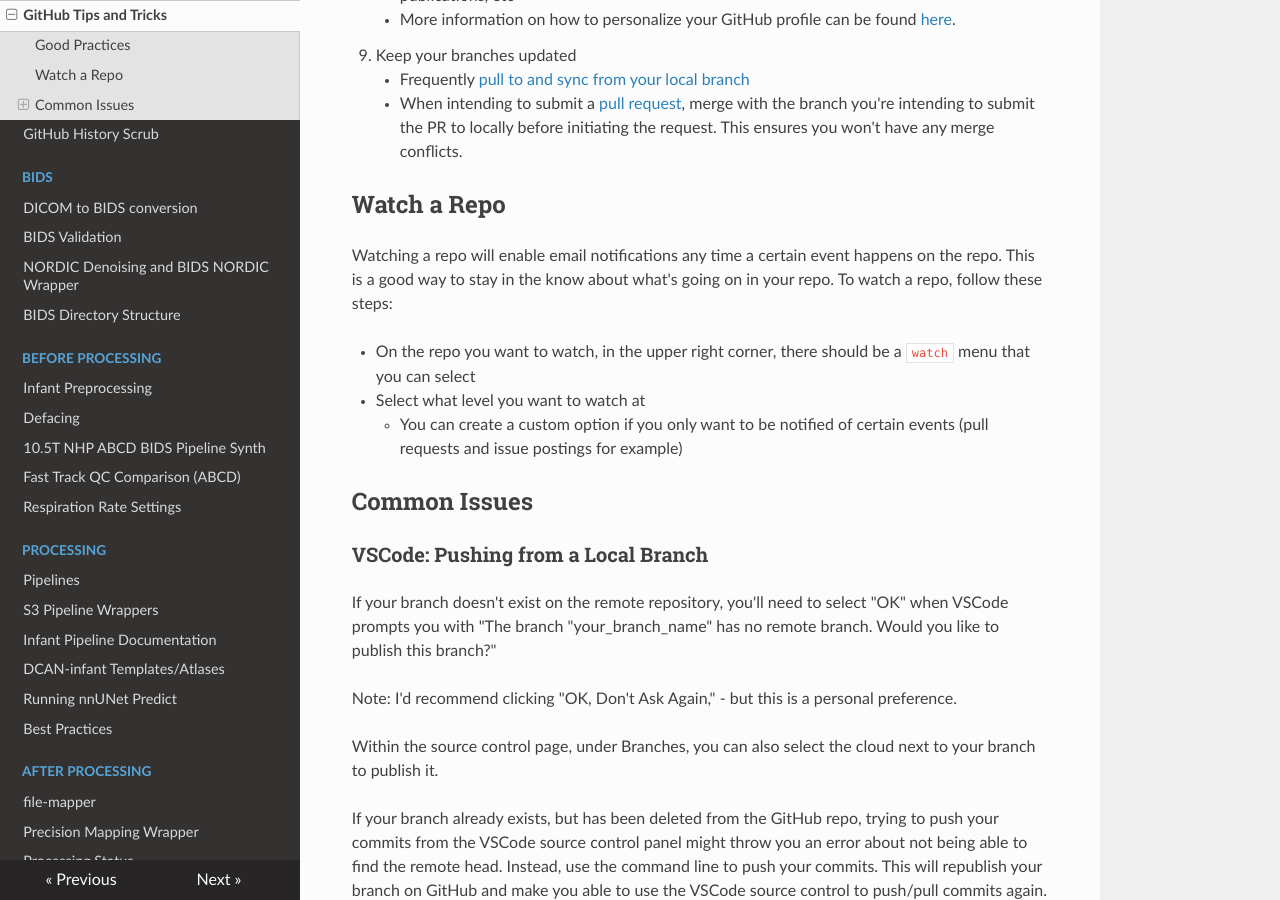
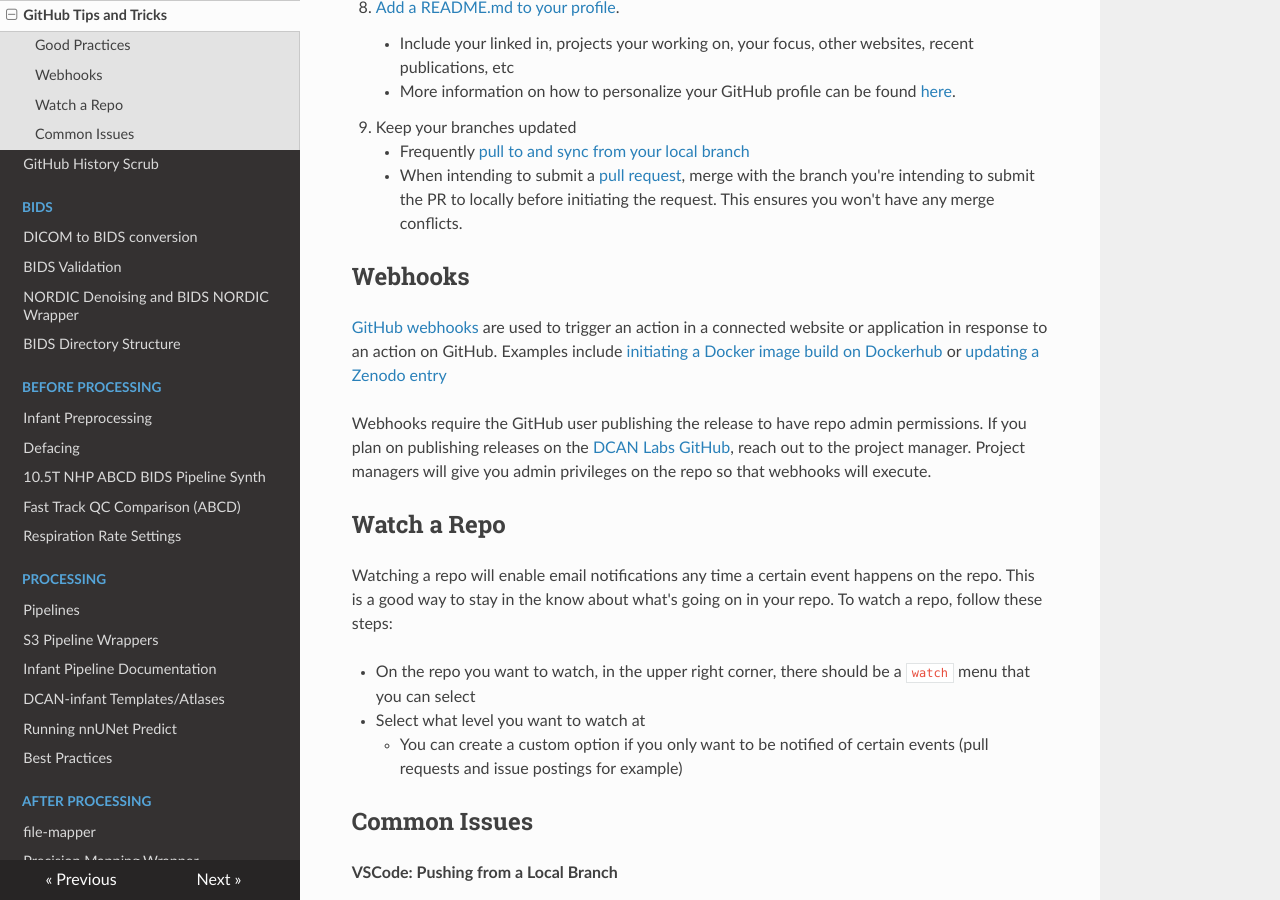
Before and after one commit to DCAN-Labs/cdni-brain, an MkDocs documentation site: the page built from docs/github-tips.md, in a window 1280 px wide and 900 px high, scrolled down 880 px. Built offline with MkDocs 1.6.1, drawn with Linux system fonts in a browser that asks for light colours; nearby versions of some CDN libraries; some of the changed text lies outside the part shown.

Commit message:
move webhooks info

```diff
--- a/docs/github-tips.md
+++ b/docs/github-tips.md
@@ -1,4 +1,6 @@
 # Other GitHub Tips
+
+This page contains some helpful information for using Github and common issues you might run into.
 
 ## Good Practices
 
@@ -26,6 +28,11 @@
     - Frequently [pull to and sync from your local branch](https://docs.github.com/en/desktop/working-with-your-remote-repository-on-github-or-github-enterprise/syncing-your-branch-in-github-desktop)
     - When intending to submit a [pull request](https://docs.github.com/en/pull-requests/collaborating-with-pull-requests/proposing-changes-to-your-work-with-pull-requests/about-pull-requests), merge with the branch you're intending to submit the PR to locally before initiating the request. This ensures you won't have any merge conflicts.
 
+## Webhooks
+
+[GitHub webhooks](https://docs.github.com/en/developers/webhooks-and-events/webhooks/about-webhooks) are used to trigger an action in a connected website or application in response to an action on GitHub. Examples include [initiating a Docker image build on Dockerhub](https://docs.docker.com/docker-hub/webhooks/) or [updating a Zenodo entry](https://docs.github.com/en/repositories/archiving-a-github-repository/referencing-and-citing-content/)
+
+Webhooks require the GitHub user publishing the release to have repo admin permissions. If you plan on publishing releases on the [DCAN Labs GitHub](https://www.github.com/DCAN-Labs), reach out to the project manager. Project managers will give you admin privileges on the repo so that webhooks will execute.
 
 ## Watch a Repo
 
@@ -37,7 +44,7 @@ Watching a repo will enable email notifications any time a certain event happens
 
 ## Common Issues
 
-### VSCode: Pushing from a Local Branch
+**VSCode: Pushing from a Local Branch**
 
 If your branch doesn't exist on the remote repository, you'll need to select "OK" when VSCode prompts you with "The branch "your_branch_name" has no remote branch. Would you like to publish this branch?"
 
@@ -47,7 +54,7 @@ Within the source control page, under Branches, you can also select the cloud ne
 
 If your branch already exists, but has been deleted from the GitHub repo, trying to push your commits from the VSCode source control panel might throw you an error about not being able to find the remote head. Instead, use the command line to push your commits. This will republish your branch on GitHub and make you able to use the VSCode source control to push/pull commits again.
 
-### Unable to pull due to Divergent Branches
+**Unable to pull due to Divergent Branches**
 
 This means that the branch you started your local branch with is out of date from the remote branch on GitHub.
 
```
